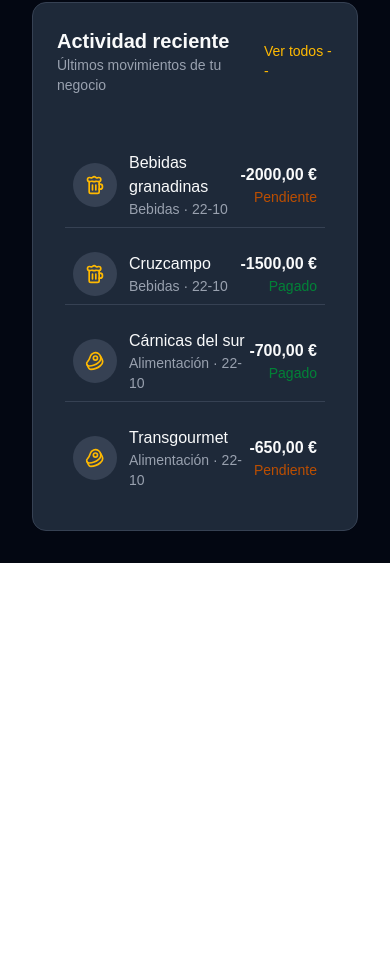
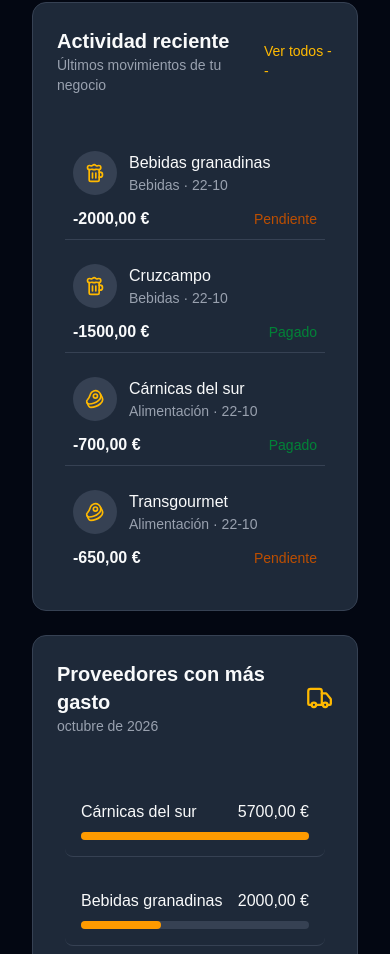
Before and after one commit to davidglnd/hostelio-react, a React (Vite) app: page / in a window 390 px wide. Shown: the part 1046-2000 px from the top of the page. Before the commit the page ends 1609 px from the top, so only its background shows below. Built offline with nearby package versions, Linux system fonts and the light colour scheme.

Commit message:
feat: complete dashboard overview with top suppliers and responsive improvements

```diff
--- a/src/features/dashboard/components/ActivityItem.tsx
+++ b/src/features/dashboard/components/ActivityItem.tsx
@@ -3,7 +3,7 @@
 export const ActivityItem = ({ supplier, category, date, amount, status, icon }: Omit<Activity, "id">) => {
     const Icon = icon;
     return (
-        <div className="flex items-center justify-between">
+        <div className="flex flex-col gap-3 sm:flex-row sm:items-center sm:justify-between">
             <div className="flex items-center gap-3">
                 <div className="rounded-full bg-gray-700 p-3 flex items-center justify-center ">
                     <Icon className="text-amber-400" size={20} />
@@ -13,7 +13,7 @@
                     <p className="text-sm text-gray-400">{category} · {date}</p>
                 </div>
             </div>
-            <div className="flex flex-col items-end">
+            <div className="flex flex-row items-center justify-between gap-3 sm:flex-col sm:items-end">
                 <p className="font-semibold text-gray-50">
                     {
                         new Intl.NumberFormat("es-ES", { style: "currency", currency: "EUR" }).format(-amount)
--- /dev/null
+++ b/src/features/dashboard/components/TopSuppliers.tsx
@@ -0,0 +1,78 @@
+import { Link } from "react-router";
+
+import { Truck } from "lucide-react"
+interface SupplierExpense {
+    supplier: string
+    amount: number
+    id: number
+}
+
+const mockSuppliers: SupplierExpense[] = [
+    {
+        supplier: "Bebidas granadinas",
+        amount: 2000,
+        id: 1,
+    },
+    {
+        supplier: "Cruzcampo",
+        amount: 1500,
+        id: 2,
+    },
+    {
+        supplier: "Cárnicas del sur",
+        amount: 5700,
+        id: 3,
+    },
+]
+export const TopSuppliers = () => {
+    const maxAmount = Math.max(0, ...mockSuppliers.map((item) => item.amount));
+    const sortedTopSuppliers = [...mockSuppliers].sort((a, b) => b.amount - a.amount).slice(0, 5);
+    return (
+        <div className="h-full bg-gray-800 border-gray-700 border rounded-xl p-4 flex flex-col gap-6">
+            <div className="flex flex-row items-center justify-between p-2 gap-2">
+                <div>
+                    <h2 className="text-xl font-bold text-gray-50">Proveedores con más gasto</h2>
+                    <p className="text-sm text-gray-400">
+                        {new Intl.DateTimeFormat("es-ES", {
+                            month: "long",
+                            year: "numeric"
+                        }).format(new Date())}
+                    </p>
+                </div>
+                <Truck className="text-amber-400" size={30} />
+            </div>
+            <div className="space-y-4 p-4">
+                {mockSuppliers.length === 0
+                    ? <p>Todavía no hay gastos registrados por proveedor.</p>
+                    : sortedTopSuppliers.map((item) => {
+                        const percentage = maxAmount > 0
+                            ? Math.round((item.amount / maxAmount) * 100)
+                            : 0;
+                        return (
+                            <div key={item.id} className="border-b border-gray-700 last:border-b-0 p-4 flex flex-col gap-2 cursor-pointer hover:bg-gray-700/50 transition-colors rounded-md">
+                                <Link
+                                    to={`/gastos?proveedor=${item.id}`}
+                                    className="w-full flex items-start justify-between gap-3"
+                                >
+                                    <p className="min-w-0">{item.supplier}</p>
+                                    <p className="shrink-0 whitespace-nowrap">
+                                        {new Intl.NumberFormat("es-ES", {
+                                            style: "currency",
+                                            currency: "EUR"
+                                        }).format(item.amount)}
+                                    </p>
+                                </Link>
+                                <div className="w-full h-2 bg-gray-700 rounded-full">
+                                    <div
+                                        className="h-full bg-amber-500 rounded-full"
+                                        style={{ width: `${percentage}%` }}
+                                    />
+                                </div>
+                            </div>
+                        )
+                    })
+                }
+            </div>
+        </div>
+    )
+}
--- a/src/pages/ExpensesPage.tsx
+++ b/src/pages/ExpensesPage.tsx
@@ -1,5 +1,9 @@
+import { useSearchParams } from "react-router";
 export const ExpensesPage = () => {
+    const [searchParams] = useSearchParams();
+
+    const supplierId = searchParams.get("proveedor");
     return (
-        <div>ExpensesPage</div>
+        <div>supplierId: {supplierId}</div>
     )
 }
--- a/src/pages/HomePage.tsx
+++ b/src/pages/HomePage.tsx
@@ -2,8 +2,10 @@
 
 import { SummaryCard } from "@/features/dashboard/components/SummaryCard"
 import { RecentActivity } from "@/features/dashboard/components/RecentActivity"
+import { TopSuppliers } from "@/features/dashboard/components/TopSuppliers"
 
 export const HomePage = () => {
+    const mockAmount = 10000;
     return (
         <div className="p-8 space-y-6">
             <div>
@@ -12,13 +14,20 @@
             </div>
             <div className="h-px bg-gray-700" />
             <div className="grid grid-cols-1 md:grid-cols-2 xl:grid-cols-4 gap-4">
-                <SummaryCard title="Gastos del mes" value="2000 €" description="Total registrado" icon={ReceiptEuro} />
-                <SummaryCard title="Pendiente de pago" value="0€" description="Facturas pendientes" icon={Clock} />
+                <SummaryCard title="Gastos del mes" value={new Intl.NumberFormat("es-ES", { style: "currency", currency: "EUR" }).format(mockAmount)} description="Total registrado" icon={ReceiptEuro} />
+                <SummaryCard title="Pendiente de pago" value="0€" description="Gastos pendientes" icon={Clock} />
                 <SummaryCard title="Gastos registrados" value="40" description="Durante este mes" icon={NotepadText} />
                 <SummaryCard title="Comparativa mensual" value="10" description="Frente al mes anterior" trend="up" icon={ChartNoAxesCombined} />
             </div>
             <div className="h-px bg-gray-700" />
-            <RecentActivity />
+            <div className="grid grid-cols-1 lg:grid-cols-3 gap-6">
+                <div className="lg:col-span-2">
+                    <RecentActivity />
+                </div>
+                <div>
+                    <TopSuppliers />
+                </div>
+            </div>
         </div>
     )
 }
```
